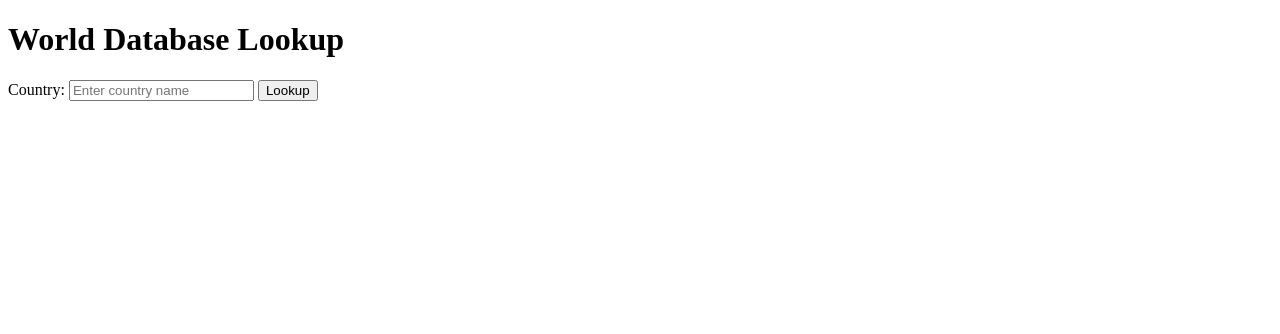
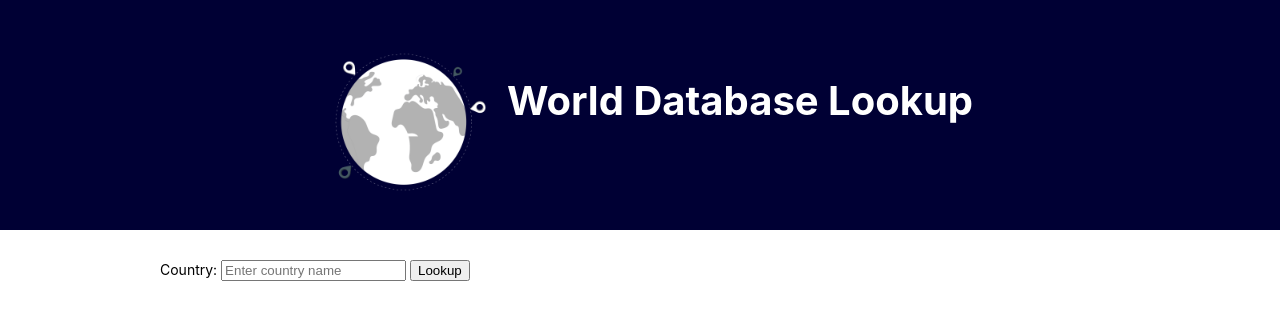
Before and after one commit to dahaliahowell/info2180-lab5, a plain HTML site: page index.html in a window 1280 px wide. Drawn offline with Linux system fonts and the light colour scheme.

Commit message:
Added a few styles to page

```diff
--- a/index.html
+++ b/index.html
@@ -13,6 +13,7 @@
 
 	<body>
 		<header>
+			<img src="World-pana.png" alt="">
 			<h1>World Database Lookup</h1>
 		</header>
 
--- a/world.css
+++ b/world.css
@@ -1 +1,57 @@
-/* Add your own styles */
+body {
+    font-family: -apple-system, BlinkMacSystemFont, "Segoe UI", Roboto, "Helvetica Neue", Arial, "Noto Sans", sans-serif;
+    margin: 0;
+    font-size: 14px;
+}
+
+.container {
+    margin: 0 auto;
+    max-width: 960px;
+    width: 100%;
+}
+
+h1{
+    font-size: 40px;
+}
+
+header {
+    align-items: center;
+    justify-content: center;
+    background-color: #000034;
+    color: white;
+    text-align: center;
+    display: flex;
+    padding-bottom: 30px;
+}
+
+img {
+    height: 200px;
+    width: 200px;
+    align-self: center;
+}
+
+main {
+    padding: 30px;
+    margin: 0 auto;
+    max-width: 960px;
+    width: 100%;
+}
+
+table {
+    border-collapse: collapse;
+    width: 100%;
+  }
+
+td, th {
+    border: 1px solid #dddddd;
+    text-align: left;
+    padding: 8px;
+}
+
+tr:nth-child(even) {
+    background-color: #dddddd;
+}
+
+#controls {
+    padding-bottom: 20px;
+}
```
Also changed, not shown: World-pana.png (added).
